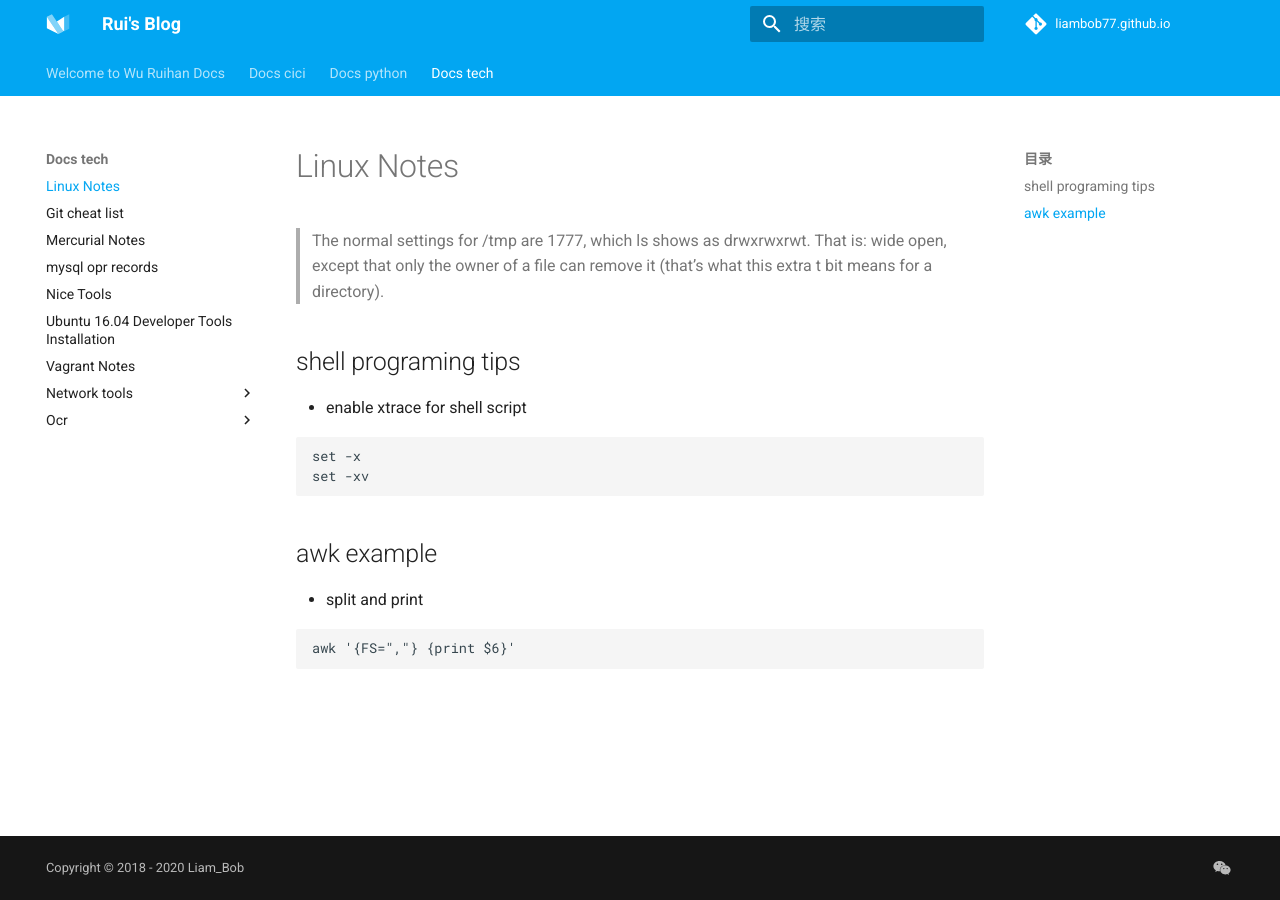
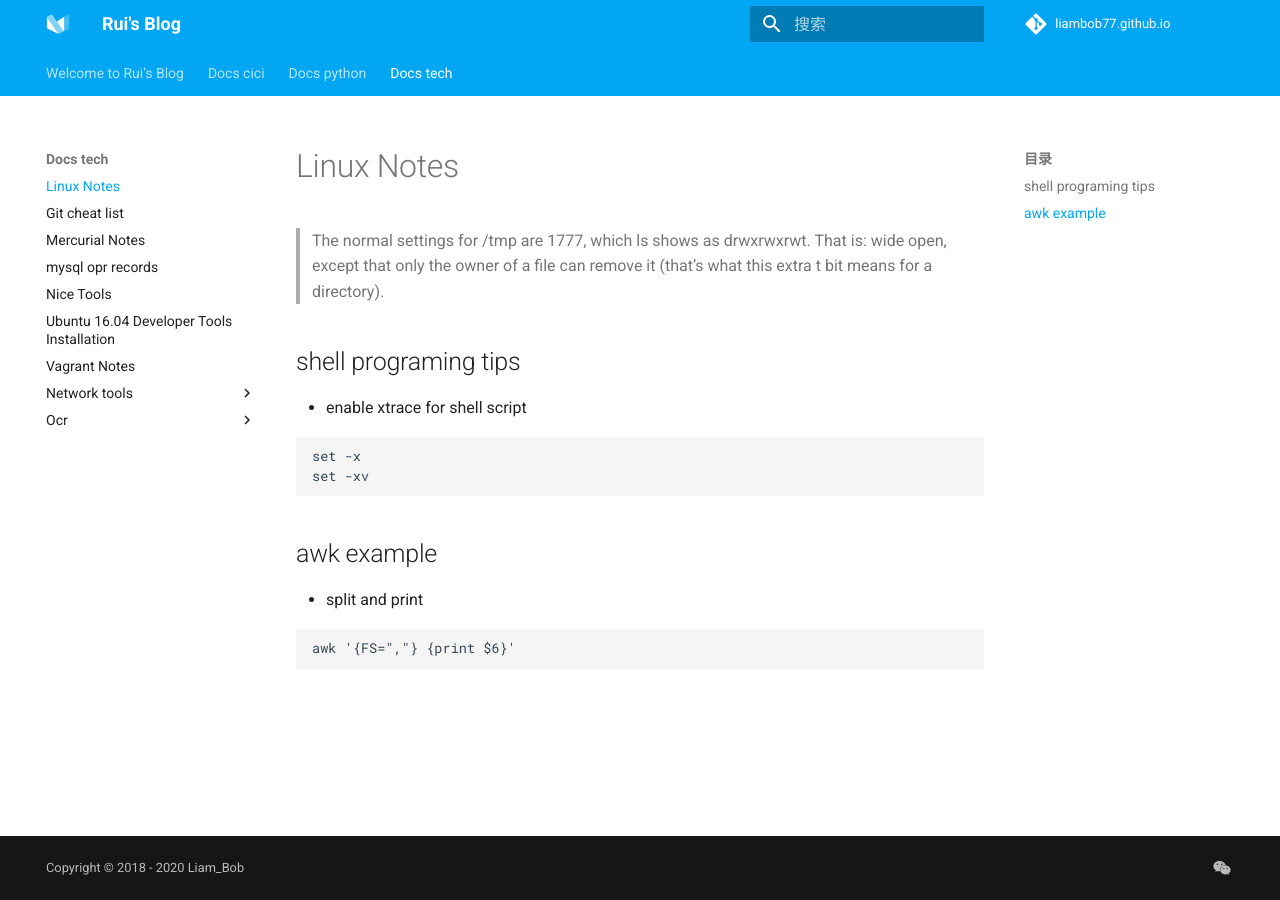
Before and after one commit to liambob77/ruihan.tech, an MkDocs documentation site: the page built from docs/docs_tech/Linux.md, in a window 1280 px wide. Built offline with MkDocs 1.6.1 and Material for MkDocs 9.7.7, drawn with Linux system fonts in a browser that asks for light colours; comment, search, counter and statistics services are not loaded.

Commit message:
Update index.md

```diff
--- a/docs/index.md
+++ b/docs/index.md
@@ -1 +1,3 @@
-# Welcome to Wu Ruihan Docs
+# Welcome to Rui's Blog
+
+[toc]
```
